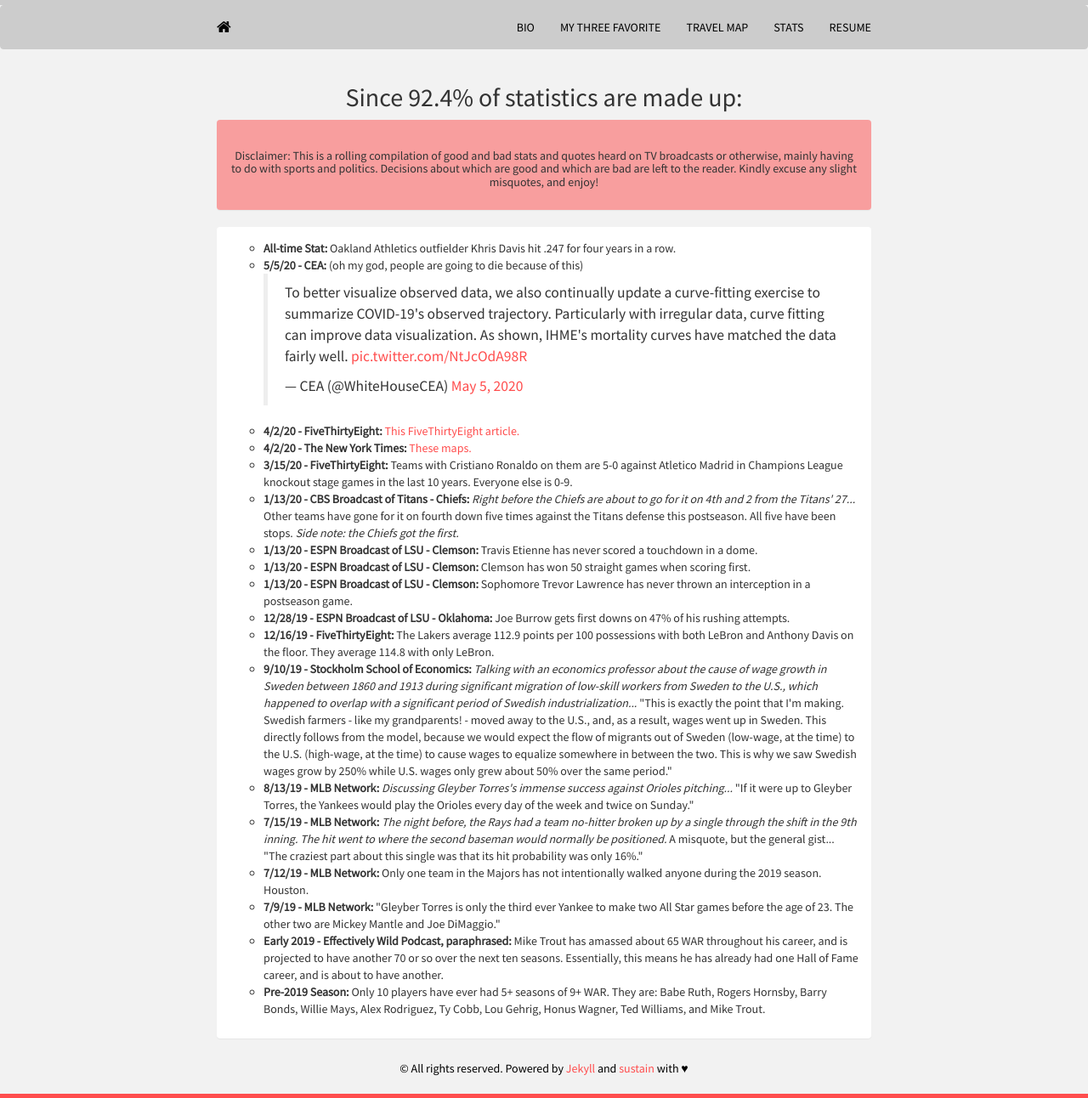
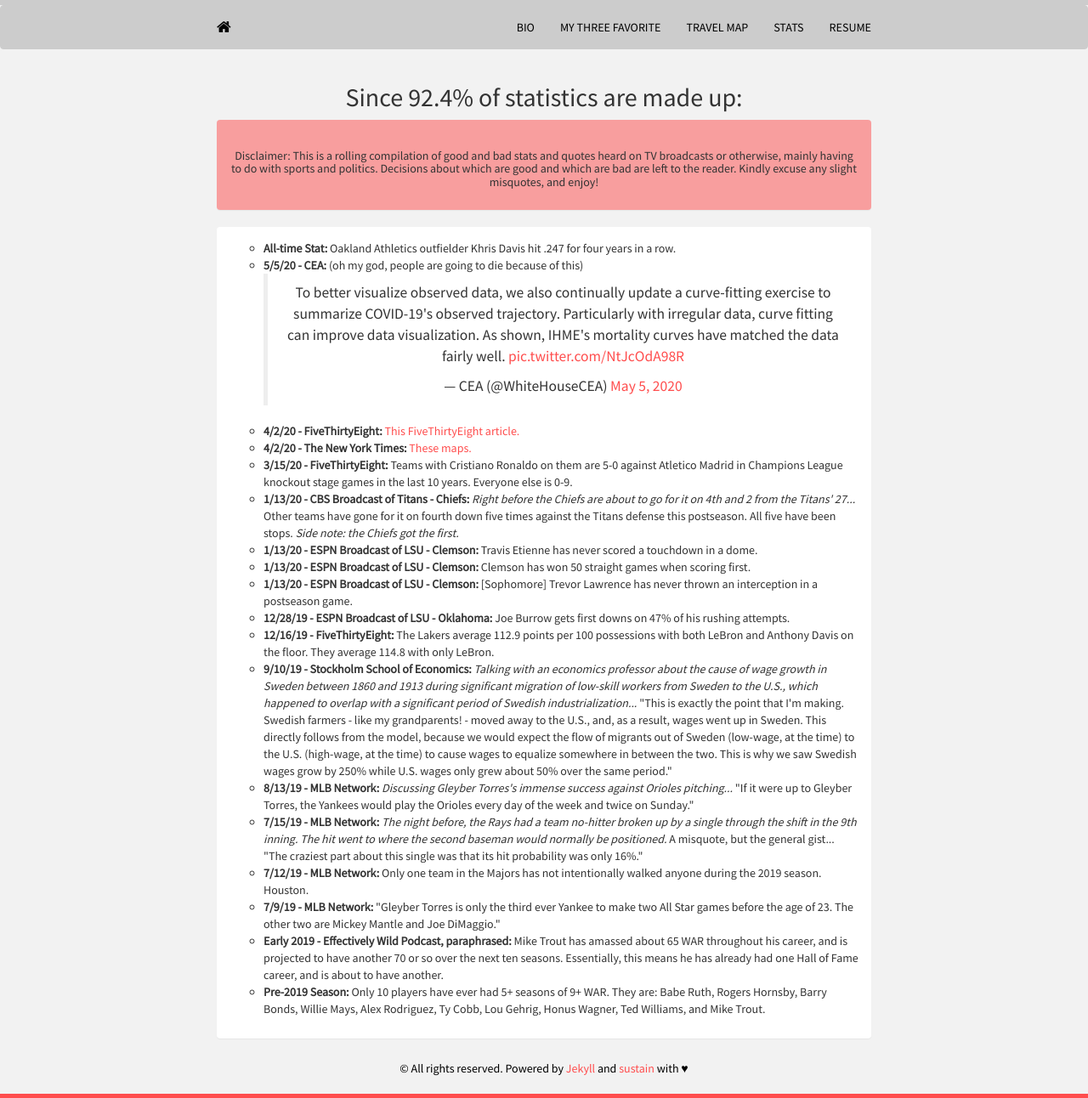
Before and after one commit to mrkaye97/mrkaye97.github.io, a Jekyll site: the page built from stats.html, in a window 1280 px wide. Shown: the whole page at 85% size. Built offline with Jekyll 4.4.1, drawn with Linux system fonts in a browser that asks for light colours; nearby versions of some CDN libraries; comment, search, counter and statistics services are not loaded.

Commit message:
Update stats.html

```diff
--- a/stats.html
+++ b/stats.html
@@ -29,14 +29,16 @@
 	    		<div class="panel-body">
 					<ul style="list-style-type:circle">
 					  <li><b>All-time Stat:</b> Oakland Athletics outfielder Khris Davis hit .247 for four years in a row.
-					  <li><b>5/5/20 - CEA: </b> (oh my god, people are going to die because of this)<blockquote class="twitter-tweet"><p lang="en" dir="ltr">To better visualize observed data, we also continually update a curve-fitting exercise to summarize COVID-19&#39;s observed trajectory. Particularly with irregular data, curve fitting can improve data visualization. As shown, IHME&#39;s mortality curves have matched the data fairly well. <a href="https://t.co/NtJcOdA98R">pic.twitter.com/NtJcOdA98R</a></p>&mdash; CEA (@WhiteHouseCEA) <a href="https://twitter.com/WhiteHouseCEA/status/1257680258364555264?ref_src=twsrc%5Etfw">May 5, 2020</a></blockquote> <script async src="https://platform.twitter.com/widgets.js" charset="utf-8"></script>
+					  <li><b>5/5/20 - CEA: </b> (oh my god, people are going to die because of this)
+
+					  	<center><blockquote class="twitter-tweet"><p lang="en" dir="ltr">To better visualize observed data, we also continually update a curve-fitting exercise to summarize COVID-19&#39;s observed trajectory. Particularly with irregular data, curve fitting can improve data visualization. As shown, IHME&#39;s mortality curves have matched the data fairly well. <a href="https://t.co/NtJcOdA98R">pic.twitter.com/NtJcOdA98R</a></p>&mdash; CEA (@WhiteHouseCEA) <a href="https://twitter.com/WhiteHouseCEA/status/1257680258364555264?ref_src=twsrc%5Etfw">May 5, 2020</a></blockquote> <script async src="https://platform.twitter.com/widgets.js" charset="utf-8"></script></center>
 					  <li><b>4/2/20 - FiveThirtyEight:</b> <a href = "https://fivethirtyeight.com/features/best-case-and-worst-case-coronavirus-forecasts-are-very-far-apart/"> This FiveThirtyEight article.</a>
 					  <li><b>4/2/20 - The New York Times:</b> <a href = "https://www.nytimes.com/interactive/2020/04/02/us/coronavirus-social-distancing.html"> These maps.</a>
 					  <li><b>3/15/20 - FiveThirtyEight:</b> Teams with Cristiano Ronaldo on them are 5-0 against Atletico Madrid in Champions League knockout stage games in the last 10 years. Everyone else is 0-9.
   					  <li><b>1/13/20 - CBS Broadcast of Titans - Chiefs:</b> <i> Right before the Chiefs are about to go for it on 4th and 2 from the Titans' 27...</i> Other teams have gone for it on fourth down five times against the Titans defense this postseason. All five have been stops. <i>Side note: the Chiefs got the first.</i>
 					  <li><b>1/13/20 - ESPN Broadcast of LSU - Clemson:</b> Travis Etienne has never scored a touchdown in a dome.
 					  <li><b>1/13/20 - ESPN Broadcast of LSU - Clemson:</b> Clemson has won 50 straight games when scoring first.
-					  <li><b>1/13/20 - ESPN Broadcast of LSU - Clemson:</b> Sophomore Trevor Lawrence has never thrown an interception in a postseason game.
+					  <li><b>1/13/20 - ESPN Broadcast of LSU - Clemson:</b> [Sophomore] Trevor Lawrence has never thrown an interception in a postseason game.
 					  <li><b>12/28/19 - ESPN Broadcast of LSU - Oklahoma:</b> Joe Burrow gets first downs on 47% of his rushing attempts.
 					  <li><b>12/16/19 - FiveThirtyEight:</b> The Lakers average 112.9 points per 100 possessions with both LeBron and Anthony Davis on the floor. They average 114.8 with only LeBron.
 					  <li><b>9/10/19 - Stockholm School of Economics:</b> <i> Talking with an economics professor about the cause of wage growth in Sweden between 1860 and 1913 during significant migration of low-skill workers from Sweden to the U.S., which happened to overlap with a significant period of Swedish industrialization...</i> "This is exactly the point that I'm making. Swedish farmers - like my grandparents! - moved away to the U.S., and, as a result, wages went up in Sweden. This directly follows from the model, because we would expect the flow of migrants out of Sweden (low-wage, at the time) to the U.S. (high-wage, at the time) to cause wages to equalize somewhere in between the two. This is why we saw Swedish wages grow by 250% while U.S. wages only grew about 50% over the same period."
```
